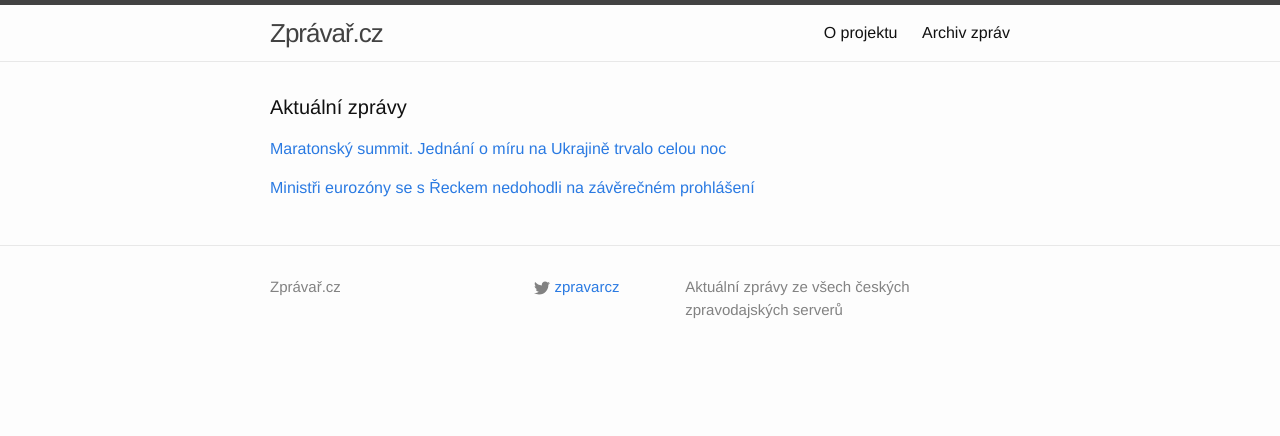
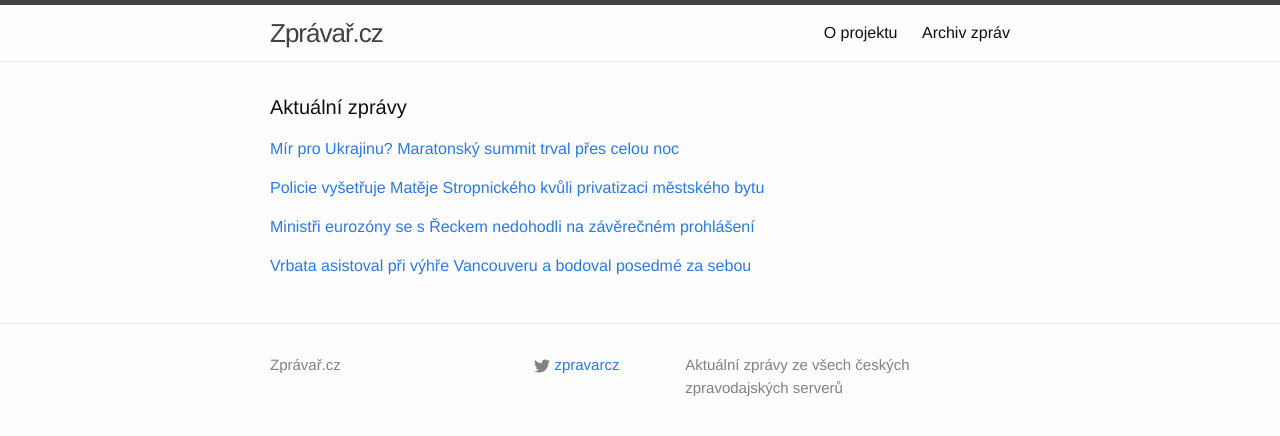
Before and after one commit to adliska/zpravar, a Jekyll site: the page built from index.html, in a window 1280 px wide. Shown: the top 436 px of the page. Built offline with Jekyll 4.4.1, drawn with Linux system fonts in a browser that asks for light colours.

Commit message:
zpravar news update

```diff
--- a/index.html
+++ b/index.html
@@ -5,9 +5,10 @@ layout: default
 <div class="home">
     <h1 class="page-heading">Aktuální zprávy</h1>
 
-<p><a href="javascript:;" onclick="toggle_visibility('zpravy0')">Maratonský summit. Jednání o míru na Ukrajině trvalo celou noc</a></p>
+<p><a href="javascript:;" onclick="toggle_visibility('zpravy0')">Mír pro Ukrajinu? Maratonský summit trval přes celou noc</a></p>
 <div id="zpravy0" style="display:none">
 <ul>
+<li><a href=http://www.tyden.cz/rubriky/zahranici/rusko-a-okoli/mir-pro-ukrajinu-maratonsky-summit-trval-pres-celou-noc_333139.html>Mír pro Ukrajinu? Maratonský summit trval přes celou noc - www.tyden.cz</a></li>
 <li><a href=http://zpravy.idnes.cz/merkelova-putin-hollande-porosenko-jednani-o-miru-na-ukrajine-p67-/zahranicni.aspx?c=A150212_063045_zahranicni_wlk>Maratonský summit. Jednání o míru na Ukrajině trvalo celou noc - zpravy.idnes.cz</a></li>
 <li><a href=http://www.novinky.cz/zahranicni/evropa/361455-valka-nervu-jednani-o-miru-na-ukrajine-trvalo-celou-noc.html>Válka nervů: Jednání o míru na Ukrajině trvalo celou noc - www.novinky.cz</a></li>
 <li><a href=http://www.novinky.cz/zahranicni/evropa/361455-valka-nervu-jednani-o-miru-na-ukrajine-trva-celou-noc.html>Válka nervů: Jednání o míru na Ukrajině trvá celou noc - www.novinky.cz</a></li>
@@ -19,11 +20,25 @@ layout: default
 <li><a href=http://www.ceskatelevize.cz/ct24/svet/301391-nadeje-umira-posledni-minsky-summit-se-protahne-do-rana/>Naděje umírá poslední: Minský summit se protáhne do rána - www.ceskatelevize.cz</a></li>
 <li><a href=http://echo24.cz/a/ismkr>Summit v Minsku trvá už šest hodin, jednání je složité - echo24.cz</a></li>
 </ul>
-</div><p><a href="javascript:;" onclick="toggle_visibility('zpravy1')">Ministři eurozóny se s Řeckem nedohodli na závěrečném prohlášení</a></p>
+</div><p><a href="javascript:;" onclick="toggle_visibility('zpravy1')">Policie vyšetřuje Matěje Stropnického kvůli privatizaci městského bytu</a></p>
 <div id="zpravy1" style="display:none">
+<ul>
+<li><a href=http://domaci.ihned.cz/c1-63524760-policie-vysetruje-mateje-stropnickeho-kvuli-privatizaci-mestskeho-bytu>Policie vyšetřuje Matěje Stropnického kvůli privatizaci městského bytu - domaci.ihned.cz</a></li>
+<li><a href=http://zpravy.aktualne.cz/domaci/policie-vysetruje-mateje-stropnickeho-kvuli-privatizaci-bytu/r~5fc82576b27611e4aff10025900fea04/>Policie vyšetřuje Matěje Stropnického kvůli privatizaci bytu - zpravy.aktualne.cz</a></li>
+<li><a href=http://www.ceskenoviny.cz/zpravy/zpravy/ln-policie-vysetruje-stropnickeho-kvuli-privatizaci-bytu/1180370>LN: Policie vyšetřuje Stropnického kvůli privatizaci bytu - www.ceskenoviny.cz</a></li>
+</ul>
+</div><p><a href="javascript:;" onclick="toggle_visibility('zpravy2')">Ministři eurozóny se s Řeckem nedohodli na závěrečném prohlášení</a></p>
+<div id="zpravy2" style="display:none">
 <ul>
 <li><a href=http://www.ceskatelevize.cz/ct24/ekonomika/301420-ministri-eurozony-se-s-reckem-nedohodli-na-zaverecnem-prohlaseni/>Ministři eurozóny se s Řeckem nedohodli na závěrečném prohlášení - www.ceskatelevize.cz</a></li>
 <li><a href=http://www.novinky.cz/zahranicni/evropa/361456-jednani-eurozony-s-reckem-neprinesla-uspech.html>Jednání eurozóny s Řeckem nepřinesla úspěch - www.novinky.cz</a></li>
 <li><a href=http://www.financninoviny.cz/zpravodajstvi/zpravy/ministri-eurozony-se-s-reckem-nedohodli-na-zaverecnem-prohlaseni/1180360>Ministři eurozóny se s Řeckem nedohodli na závěrečném prohlášení - www.financninoviny.cz</a></li>
 </ul>
+</div><p><a href="javascript:;" onclick="toggle_visibility('zpravy3')">Vrbata asistoval při výhře Vancouveru a bodoval posedmé za sebou</a></p>
+<div id="zpravy3" style="display:none">
+<ul>
+<li><a href=http://www.denik.cz/hokej/vrbata-asistoval-pri-vyhre-vancouveru-a-bodoval-posedme-za-sebou-20150212.html>Vrbata asistoval při výhře Vancouveru a bodoval posedmé za sebou - www.denik.cz</a></li>
+<li><a href=http://sport.aktualne.cz/vrbatova-bodova-serie-trva-mrazek-musel-rychle-z-branky/r~5e8e3770b27d11e4ab15002590604f2e/>Vrbatova bodová série trvá, Mrázek musel rychle z branky - sport.aktualne.cz</a></li>
+<li><a href=http://www.sportovninoviny.cz/zpravy/vrbata-asistoval-pri-vyhre-vancouveru-a-bodoval-posedme-za-sebou/1180382>Vrbata asistoval při výhře Vancouveru a bodoval posedmé za sebou - www.sportovninoviny.cz</a></li>
+</ul>
 </div></div>
```
